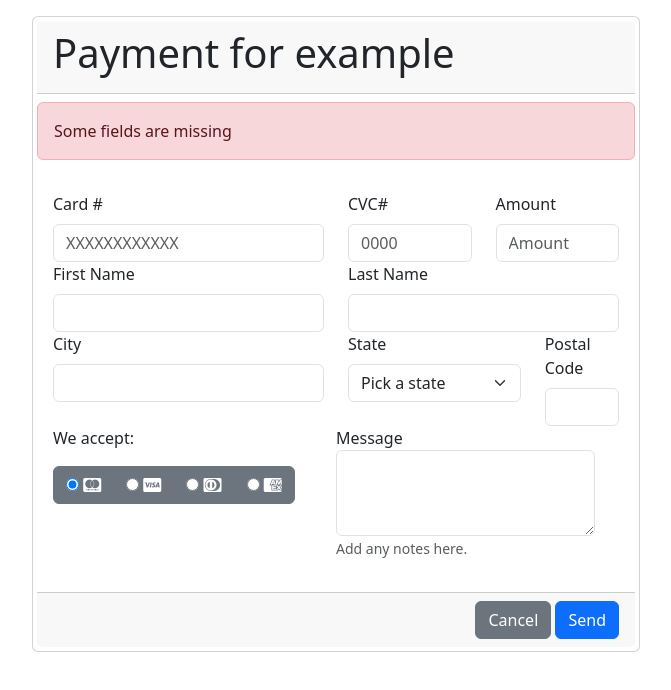
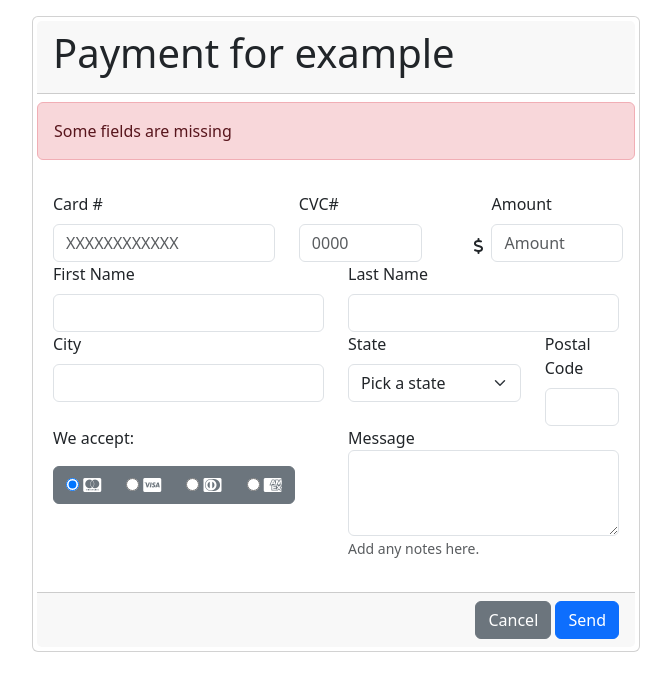
Before and after one commit to 4GeeksAcademy/mike-newform-html, a plain HTML site: page index.html in a window 1280 px wide. Shown: the whole page, without its empty margins (304-975 px from the left). Drawn offline with nearby package versions, Linux system fonts and the light colour scheme.

Commit message:
corrected form

```diff
--- a/index.html
+++ b/index.html
@@ -24,15 +24,18 @@
       </div>
       <div class="card-body">
         <div class="row">
-          <div class="col-md-6">
+          <div class="col-md-5">
             <label for="inputCard" class="form-label">Card #</label>
             <input type="text" class="form-control" id="inputCard" placeholder="XXXXXXXXXXXX">
           </div>
           <div class="col-md-3">
             <label for="inputCvc" class="form-label">CVC#</label>
-            <input type="password" class="form-control" id="inputCvc" placeholder="0000">
+            <input type="text" class="form-control" id="inputCvc" placeholder="0000">
           </div>
-          <div class="col-md-3">
+          <div class="col-md-1 mb-2 position-relative">
+            <i class="fas fa-dollar-sign position-absolute bottom-0 end-0"></i>
+          </div>
+          <div class="col-md-3 px-2">
             <label for="inputAmount" class="form-label">Amount</label>
             <input type="text" class="form-control" id="inputAmount" placeholder="Amount">
           </div>
@@ -68,7 +71,7 @@
             <input type="text" class="form-control" id="inputZip">
           </div>
         </div>
-        <div class="row col-12">
+        <div class="row">
           <div class="col-md-6 pb-3">
             <p for="exampleAccount">We accept:</p>
             <div class="btn-group" data-toggle="buttons">
```
